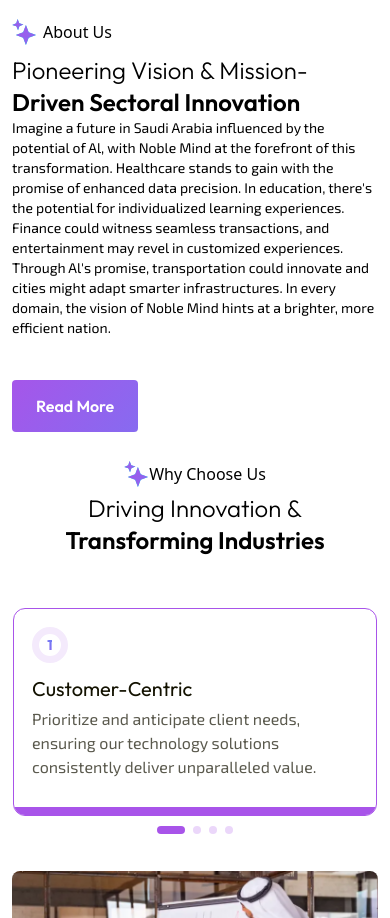
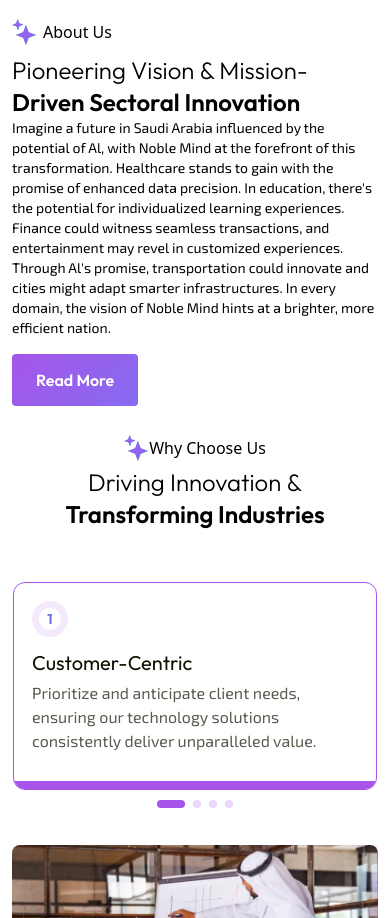
Before and after one commit to Deepak-Maan/noble-mind, a Next.js app: page / in a window 390 px wide. Shown: the part 808-1726 px from the top of the page. Built offline with nearby package versions, Linux system fonts and the light colour scheme.

Commit message:
modified Aboutus section

```diff
--- a/src/app/components/Aboutus.jsx
+++ b/src/app/components/Aboutus.jsx
@@ -15,7 +15,7 @@
                     <div className=' pt-4'>
                         <p className='flex gap-[6px] items-center pb-2'><AIlogo />About Us</p>
                         <h2 className=' font-Outfit text-2xl md:text-4xl lg:text-5xl leading-8 lg:leading-[57px] font-light text-black'>Pioneering Vision & Mission-<span className=' font-semibold'>Driven Sectoral Innovation</span></h2>
-                        <p className='text[#4D4D4D] text-sm sm:font-base font-Exo pb-[42px]'>Imagine a future in Saudi Arabia influenced by the potential of Al, with Noble Mind at the forefront of this transformation. Healthcare stands to gain with the promise of enhanced data precision. In education, there's the potential for individualized learning experiences. Finance could witness seamless transactions, and entertainment may revel in customized experiences. Through Al's promise, transportation could innovate and cities might adapt smarter infrastructures. In every domain, the vision of Noble Mind hints at a brighter, more efficient nation.</p>
+                        <p className='text[#4D4D4D] text-sm sm:font-base font-Exo sm:pb-[42px] pb-4'>Imagine a future in Saudi Arabia influenced by the potential of Al, with Noble Mind at the forefront of this transformation. Healthcare stands to gain with the promise of enhanced data precision. In education, there's the potential for individualized learning experiences. Finance could witness seamless transactions, and entertainment may revel in customized experiences. Through Al's promise, transportation could innovate and cities might adapt smarter infrastructures. In every domain, the vision of Noble Mind hints at a brighter, more efficient nation.</p>
                         <CommonBtn text='Read More' />
                     </div>
                 </div>
```
